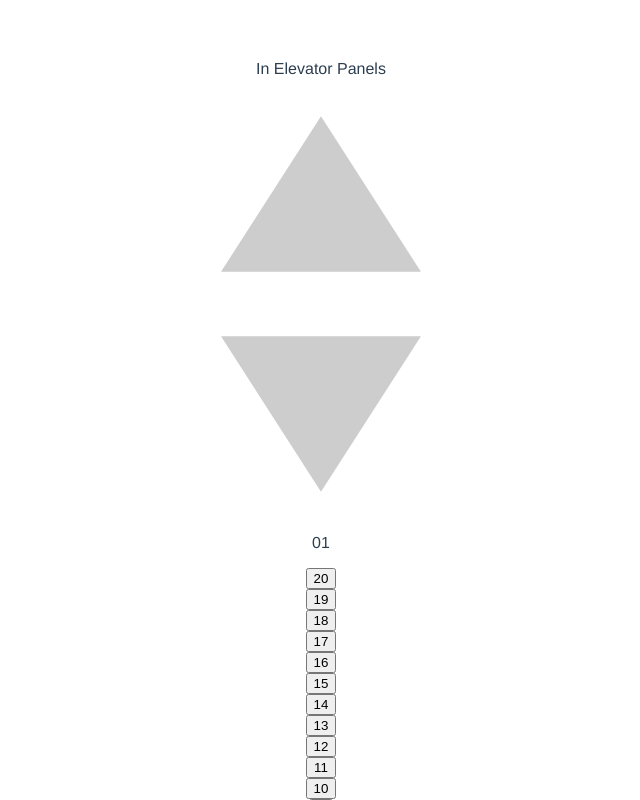
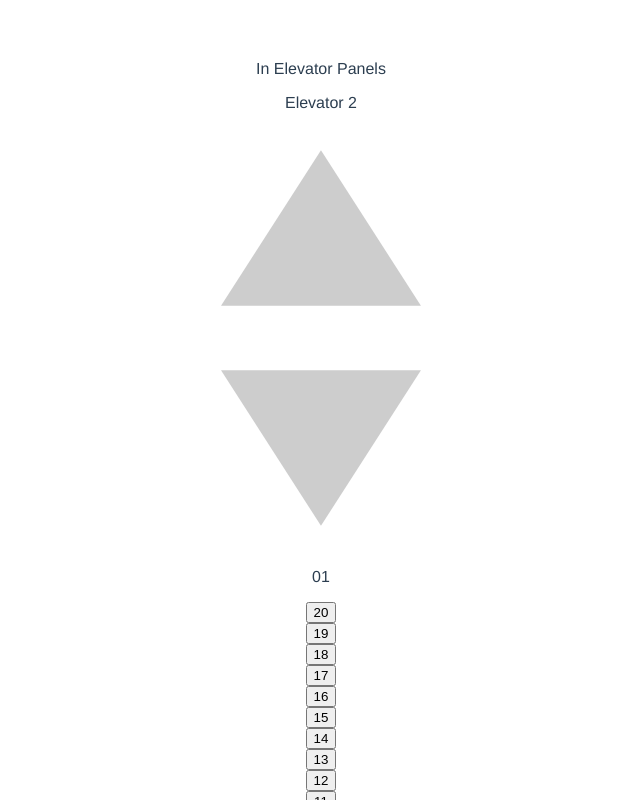
Before and after one commit to PlusOneZ/OS-Homework-Elevator-Dispatching, a Vue app: page / in a window 1280 px wide. Shown: the top 800 px of the page, without its empty margins (319-959 px from the left). Built offline with nearby package versions, Linux system fonts and the light colour scheme.

Commit message:
Change colors

```diff
--- a/src/components/Elevator.vue
+++ b/src/components/Elevator.vue
@@ -8,7 +8,7 @@
           v-for="ep in this.elevNum"
           :key="'elev-'+ep"
           :floor-num="floorNum"
-          :elev-name="'Elev' + ep"
+          :elev-name="'Elevator ' + (ep + 1)"
           ref="elevatorList"
           @dealtDownRequest="floorDownRequestDealt"
           @dealtUpRequest="floorUpRequestDealt"
--- a/src/components/ElevatorPanel.vue
+++ b/src/components/ElevatorPanel.vue
@@ -1,7 +1,11 @@
 <template>
-  <div class="flex py-3">
+  <div class="py-3">
+    <div>
+      <p class="text-xl"> {{elevName}} </p>
+    </div>
+    <div class="flex">
     <div class="relative max-w-xl mx-auto text-center">
-      <div class="relative bg-white shadow-lg sm:rounded-3xl rounded-xl sm:p-5 p-2">
+      <div class="relative shadow-lg sm:rounded-2xl bg-pink-50 rounded-xl sm:p-5 p-2">
         <div class="inline-flex bg-green-800 pr-6 sm:p-3 rounded-3xl p-2">
           <div class="sm:-mx-20 -mx-20 inline-block">
             <span>
@@ -74,6 +78,7 @@
           </div>
         </div>
       </div>
+    </div>
     </div>
   </div>
 </template>
--- a/src/components/FloorPanel.vue
+++ b/src/components/FloorPanel.vue
@@ -1,6 +1,6 @@
 <template>
   <div class="py-1 flex flex-col justify-center sm:py-2">
-    <div class="relative py-3 sm:mx-auto mx-auto bg-cyan-200">
+    <div class="relative py-3 sm:mx-auto mx-auto">
 
       <div class="relative inline-flex shadow-lg sm:rounded-3xl rounded-xl bg-gradient-to-bl from-blue-300 to-blue-500 p-2">
         <div>
```
